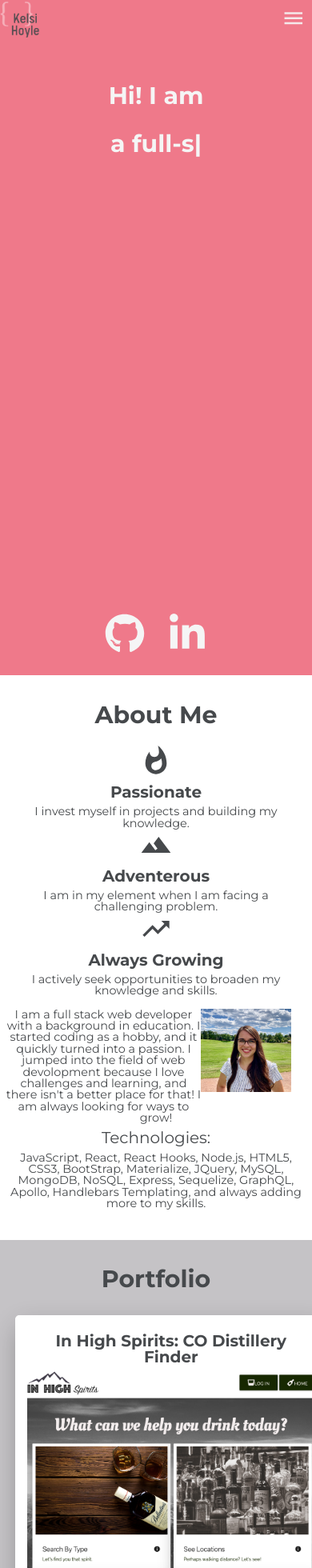
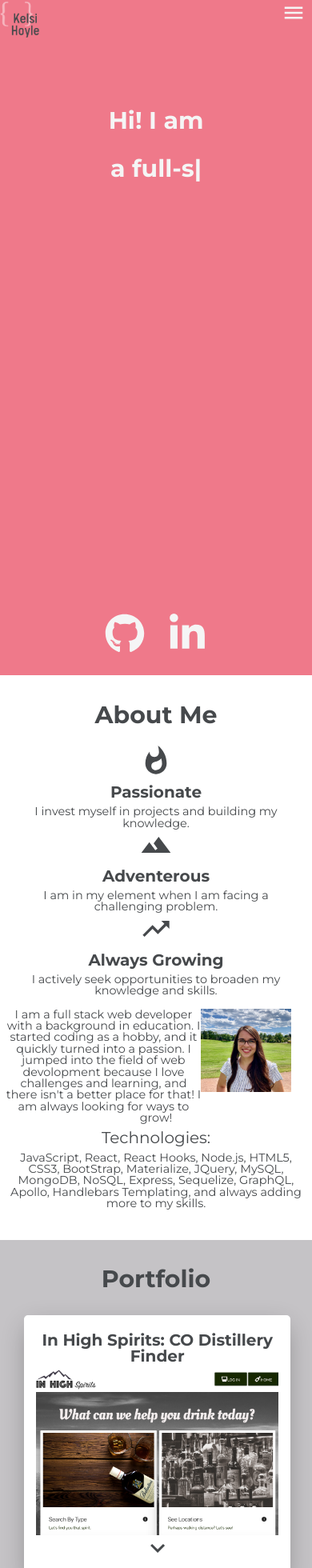
Before and after one commit to kelsimhoyle/react-portfolio, a React (Create React App) app: page / in a window 390 px wide. Shown: the top 1960 px of the page at 80% size. Built offline with nearby package versions, Linux system fonts and the light colour scheme.

Commit message:
more styling and responsiveness

```diff
--- a/src/components/LandingPage/style.scss
+++ b/src/components/LandingPage/style.scss
@@ -27,4 +27,7 @@ h1 {
    @media only screen and (max-width: 768px) {
       padding-top: 10%;
       }
+      @media only screen and (max-width: 640px) {
+        padding-top: 20%;
+      }
 }
--- a/src/components/Nav/style.scss
+++ b/src/components/Nav/style.scss
@@ -11,12 +11,11 @@
         height: 100vh;
         flex-direction: column;
         background-color: $primary-color;
-        opacity: 1;
         margin: 0;
-        padding: 0;
+        padding-bottom: 10%;
         li {
         margin: auto;
-        padding: 10%;
+        padding-bottom: 10%;
         text-align: center;
     }
        }
@@ -24,10 +23,10 @@
 
 .nav-item {
     color: whitesmoke;
-    padding: 2%  5%;
+    padding: 2% 0 2% 5%;
     @media only screen and (max-width: 768px) {
         font-size: 16px;
-        padding: 0 3%;
+        padding-left: 3%;
        }
 }
 
@@ -74,6 +73,9 @@
     .logo {
         height: 50px;
     }
+    @media only screen and (max-width: 640px) {
+        opacity: 1;
+     }
 }
 
 
@@ -83,9 +85,9 @@
 
 .nav-control {
 position: absolute;
-   right: 0;
-   top: 0;
-   padding: 2%;
+   right: 2%;
+   top: 2%;
+//    padding: 2%;
    font-size: 30px;
    color: whitesmoke;
 }
--- a/src/components/PortfolioItem/style.scss
+++ b/src/components/PortfolioItem/style.scss
@@ -4,8 +4,11 @@
     width: 25%;
     height: auto;
     margin: 3%;
+    @media only screen and (max-width: 768px) {
+        width: 40%;
+        }
     @media only screen and (max-width: 640px) {
-        width: 100%;
+        width: 90%;
         margin: 2%;
      }
     img {
@@ -16,7 +19,7 @@
 .c {
     // position: absolute;
     text-align: center;
-    width: 100%;
+    width: 90%;
     height: 275px;
     border-radius: 5px;
     box-shadow: 0px 10px 30px -5px rgba(0, 0, 0, 0.3);
@@ -26,8 +29,11 @@
     border: 15px solid white;
     background-color: white;
     @media only screen and (max-width: 768px) {
-       min-height: 375px;
+       min-height: 225px;
        }
+       @media only screen and (max-width: 640px) {
+        min-height: 300px;
+     }
 }
 
 .c:hover {
--- a/src/sass/index.scss
+++ b/src/sass/index.scss
@@ -7,9 +7,8 @@ body {
    color: $dark-text;
    height: 110vh;
    font-family: $body-font;
-
+   width: 100vw;
    @media only screen and (max-width: 640px) {
-      width: 100%;
       font-size: .7rem;
    }
 }
```
